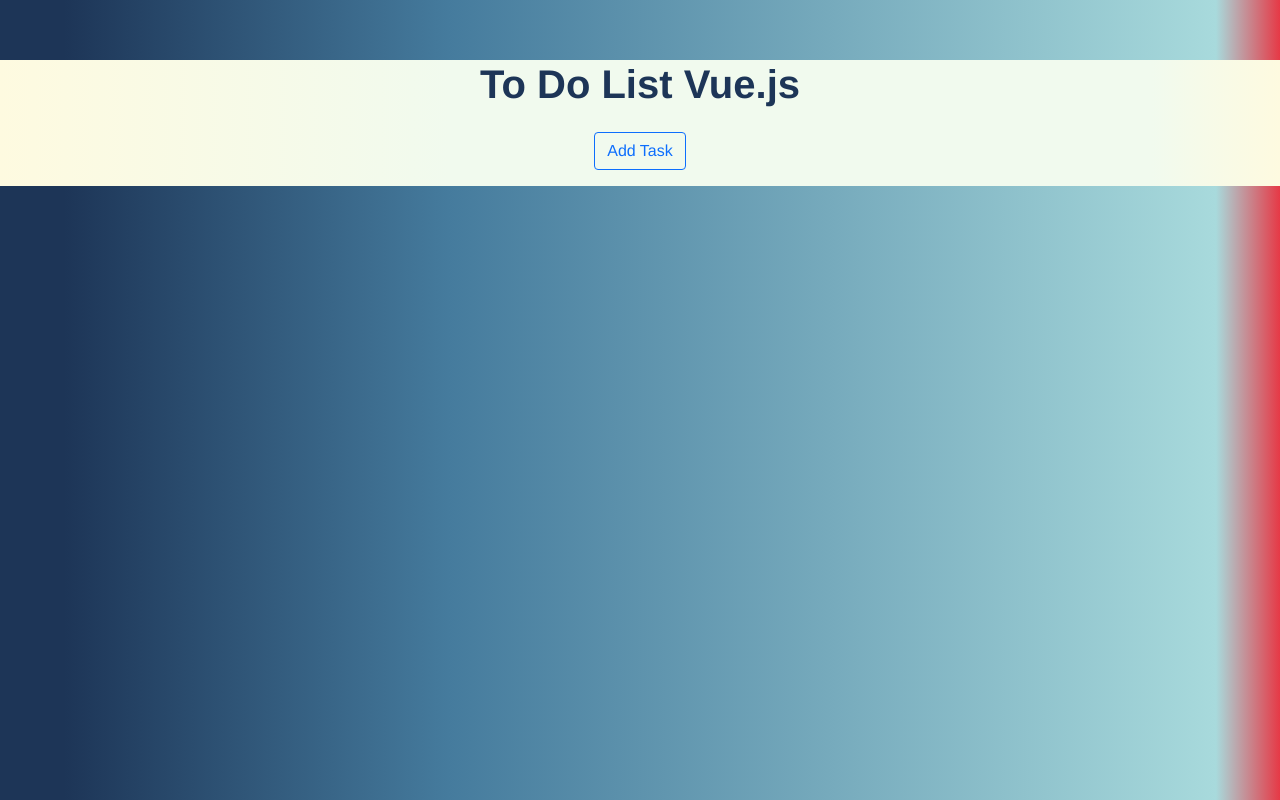
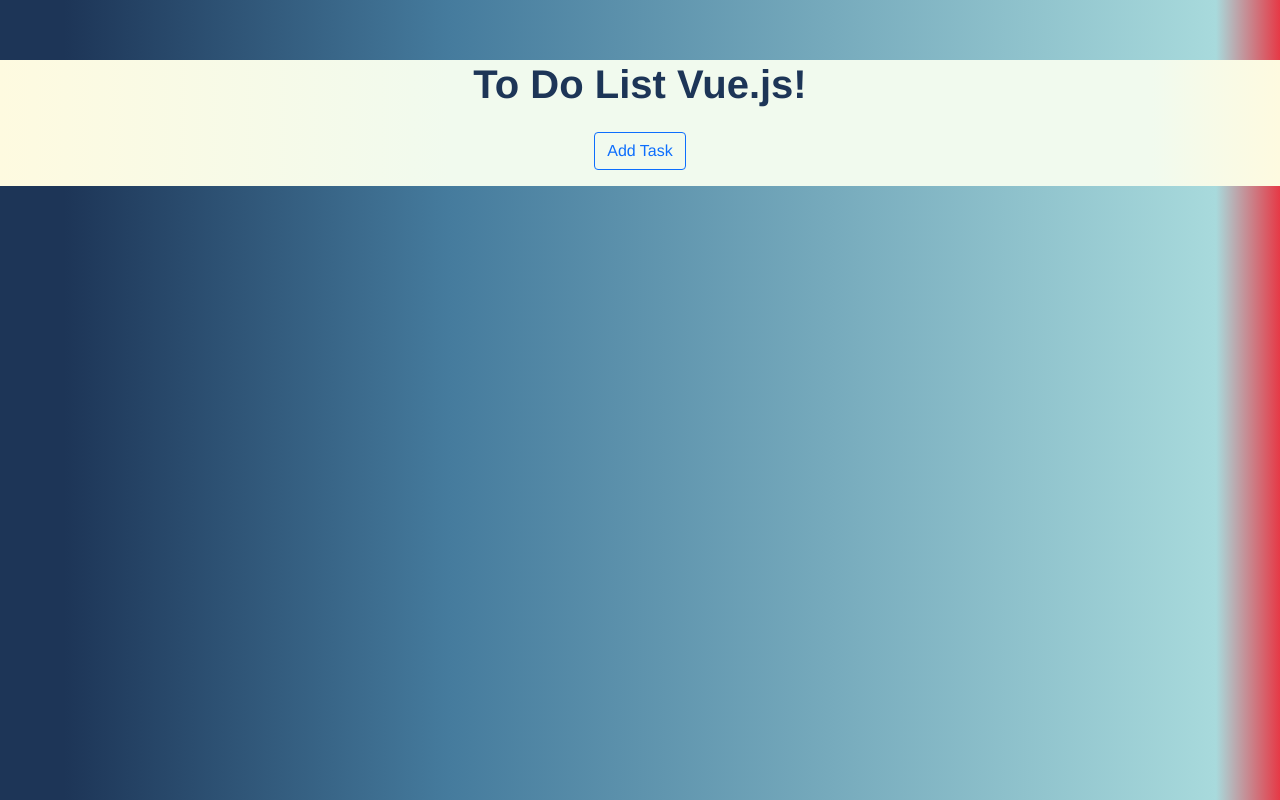
Before and after one commit to arlindrexhepi/ToDoList-VueJS, a Vue app: page / in a window 1280 px wide. Built offline with nearby package versions, Linux system fonts and the light colour scheme.

Commit message:
clearallbutton

```diff
--- a/src/App.vue
+++ b/src/App.vue
@@ -2,7 +2,7 @@
   <div id="app">
     <b-container>
       <b-form-row style="opacity=0.8">
-        <h1 @click="inputState=!inputState" :style="{cursor: cursor}">To Do List Vue.js</h1>
+        <h1 @click="inputState=!inputState" :style="{cursor: cursor}">{{appName}}</h1>
         <b-form-input class="mx-auto w-50" placeholder="Add New Tasks" v-if="inputState" @keyup.enter="addTask()" v-model="item" />
         <b-button class="my-3" variant="outline-primary" @click="addTask()">Add Task</b-button>
         <ul>
@@ -25,6 +25,7 @@
   name: 'App',
   data() {
     return {
+      appName: 'To Do List Vue.js!',
       item: null,
       items: [],
       inputState: false,
@@ -49,7 +50,6 @@
       }
       return
       }
-
     },
     removeTask(index) {
       this.items.splice(index, 1)
```
